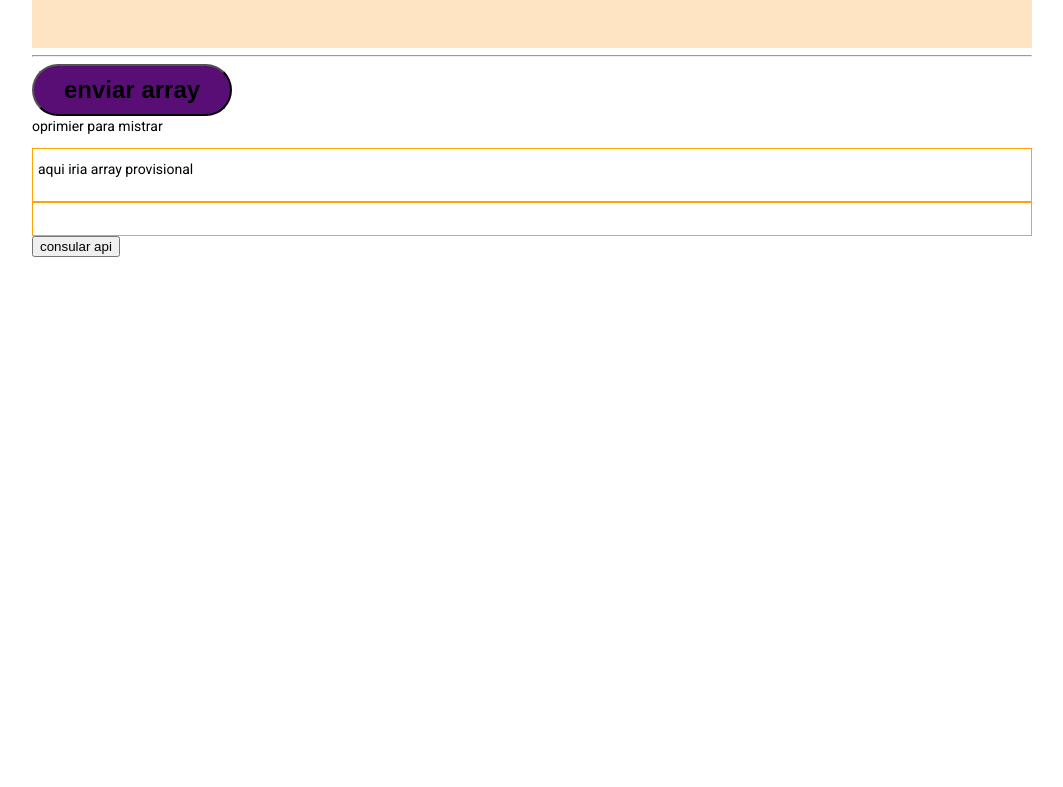
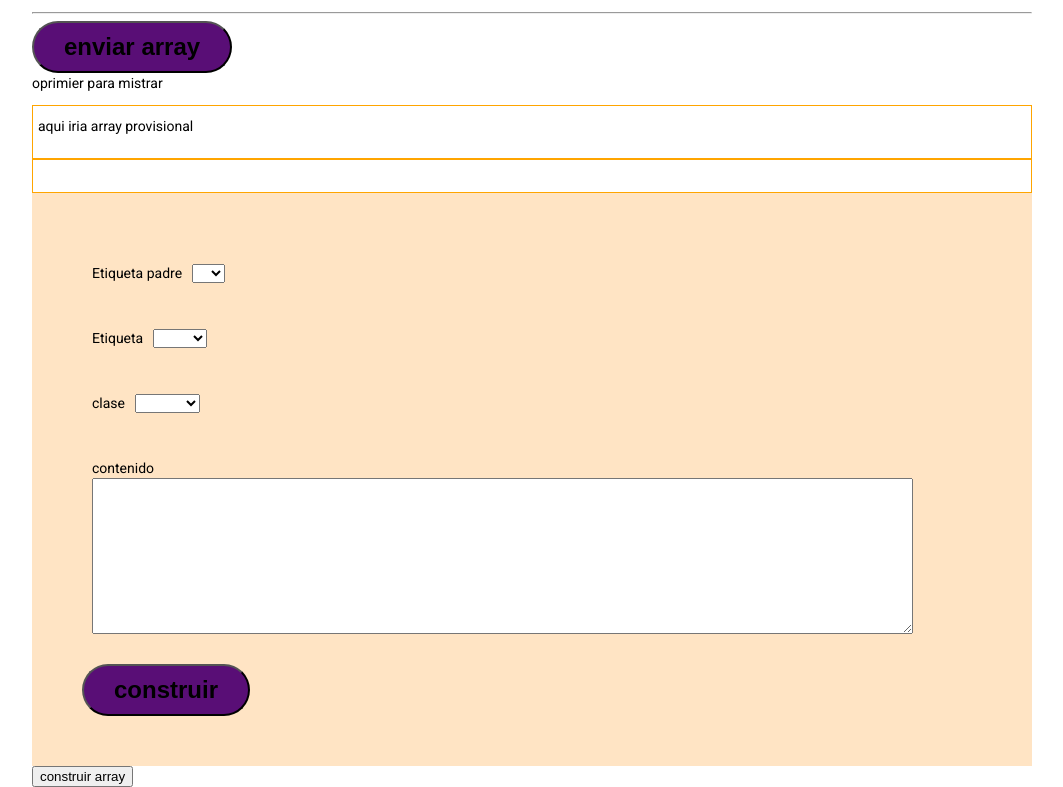
Before and after one commit to anjoalo1/angular-formulario2, an Angular app in the folder formularios2/: page / in a window 1280 px wide. Shown: the part 489-1276 px from the top of the page, without its empty margins (108-1171 px from the left). Before the commit the page ends 800 px from the top, so only its background shows below. Built offline with nearby package versions, Linux system fonts and the light colour scheme.

Commit message:
generando-subcontenido

```diff
--- a/formularios2/src/app/app.component.html
+++ b/formularios2/src/app/app.component.html
@@ -1,4 +1,4 @@
-<h1>Hola mundo principal 123</h1>
+
 <app-formulario></app-formulario>
 
 <router-outlet></router-outlet>
--- a/formularios2/src/app/formulario/formulario.component.html
+++ b/formularios2/src/app/formulario/formulario.component.html
@@ -1,4 +1,6 @@
+<div>
 
+</div>
 <div class="main">
     <form class="container-form" [formGroup]="miFormulario" (ngSubmit)="addPerson(miFormulario)">
 
@@ -18,61 +20,42 @@
                 <!-- estilos para cc clase -->
             <div class="separete-v">
                 <label for="textclase">clase</label>
-            <!--  <input type="text" name="textClase" formControlName="clase"> -->
                 <select name="textclase" formControlName="clase">
                     <option *ngFor ="let cont of clasesCss" value={{cont.clase}} >{{cont.clase}}</option>
                 </select>
             </div>
        </div>
-
-
         <!-- en caso de ser una imagen agregamos la direccion "src" -->
 
         <div class="agrupados" *ngIf="miFormulario.get('etiqueta')?.value=='img'">
-
             <label for="textUrl">url</label>
             <input type="text" name="textUrl" formControlName="url">
         </div>
-
-
 
         <!-- campo dato -->
         <div class="separete-v">
             <label for="textContenido">contenido</label>
             <textarea name="textContenido" cols="100" rows="10" formControlName="contenido"></textarea>
         </div>
-
-
-
-
-
         <!-- campo codigo-->
 
         <div class="agrupados" *ngIf="miFormulario.get('etiqueta')?.value=='Code'">
             <label for="textCodigo">codigo</label>
             <textarea name="textCodigo" cols="100" rows="6" formControlName="codigo"></textarea>
         </div>
-
-
-
             <div class="separete-v">
-
             </div>
-
-
-
-
-
         <input class="boton-enviar" type="submit" value="construir" >
     </form>
+
+    <div>
+        <p>{{arrayProvisional}}</p>
+    </div>
 
 
 
     <div class="presentar-datos" *ngFor="let mi of miarray; let i = index">
             <div><span>clase: </span>{{mi.clase}} <span>contenido: </span>{{mi.contenido}}<span>etiqueta: </span>{{mi.etiqueta}} <span>seccion: </span>{{mi.seccion}}<span>subcontenido: </span>{{mi.subcontenido}}<span>url: </span>{{mi.url}}</div>
-
-
-
             <button class="boton-borrar" type="button" (click)="removeItem2(i)">borrar item {{i}}</button>
     </div>
 
@@ -83,29 +66,65 @@
     </div>
     <p (click)="mostrarConsole()">oprimier para mistrar</p>
 
-
-
-
-
-
     <div class="presentacion-informacion">
         <p>aqui iria array provisional</p>
-
         <p>{{arrayProvisional}}</p>
     </div>
-
-
-
-
-
 
   <div class="presentacion-informacion">
     <p>{{this.convertirObjetostring}}</p>
   </div>
 
+    <!-- <div>
+        <button (click)="consultarBD()">consular api</button>
+    </div> -->
+
+</div>
+
+
+<!-- segundo formulario para las etiquetas compuestas -->
+
+
+<div class="main">
+
+    <form class="container-form" [formGroup]="miFormulario2" (ngSubmit)="subcontenido2(miFormulario2)">
+
+
+        <div class="separete-v">
+            <label for="selectEtiqueta">Etiqueta padre</label>
+            <select name="selectEtiqueta"  formControlName="etiquetaPadre">
+                <option *ngFor ="let cont of tagPadre" value={{cont.etiqueta}} >{{cont.nombre}}</option>
+            </select>
+        </div>
+
+        <div class="separete-v">
+            <label for="selectEtiqueta">Etiqueta</label>
+            <select name="selectEtiqueta"  formControlName="etiqueta">
+                <option *ngFor ="let cont of clasesCss" value={{cont.etiqueta}} >{{cont.etiqueta}}</option>
+            </select>
+        </div>
+
+            <!-- estilos para cc clase -->
+        <div class="separete-v">
+            <label for="textclase">clase</label>
+            <select name="textclase" formControlName="clase">
+                <option *ngFor ="let cont of clasesCss" value={{cont.clase}} >{{cont.clase}}</option>
+            </select>
+        </div>
+
+        <div class="separete-v">
+            <label for="textContenido">contenido</label>
+            <textarea name="textContenido" cols="100" rows="10" formControlName="contenido"></textarea>
+        </div>
+
+        <input class="boton-enviar" type="submit" value="construir" >
+    </form>
 
     <div>
-        <button (click)="consultarBD()">consular api</button>
+        <button (click)="crearHtml(formulario2Array)">construir array</button>
     </div>
 
+    <div>
+        <p *ngFor="let mi of formulario2Array">{{mi.etiqueta}} {{mi.clase}} {{mi.contenido}}</p>
     </div>
+</div>
--- a/formularios2/src/app/formulario/formulario.component.ts
+++ b/formularios2/src/app/formulario/formulario.component.ts
@@ -6,22 +6,17 @@ import { SavebdService } from '../savebd.service';
 import { HttpClient } from '@angular/common/http';
 
 
-
-
-
 @Component({
   selector: 'app-formulario',
   templateUrl: './formulario.component.html',
   styleUrls: ['./formulario.component.scss']
 })
-export class FormularioComponent implements OnInit {
+export class FormularioComponent implements OnInit{
+
 
   constructor(public json: SavebdService, private http: HttpClient) { }
 
-  ngOnInit(): void {
-  }
-
-
+  ngOnInit(): void {}
 
 
   miarray:Contenido[] =[];
@@ -78,10 +73,6 @@ clasesCss:any[]=[
     contenido: new FormControl(''),
     url: new FormControl(''),
     codigo: new FormControl(''),
-    /* selectsubcon: new FormControl(''),
-      subconetiqueta: new FormControl(''),
-      subconclase: new FormControl(''),
-      checkbox:new FormControl('') */
       subconcontenido: new FormControl(''),
 
   })
@@ -94,12 +85,6 @@ clasesCss:any[]=[
     this.contenido= this.miFormulario.get('contenido')?.value;
     this.url= this.miFormulario.get('url')?.value;
     this.codigo= this.miFormulario.get('codigo')?.value;
-   /*  this.selectsubcon= this.miFormulario.get('selectsubcon')?.value;
-    console.log(this.selectsubcon);
-
-    this.subconetiqueta=this.miFormulario.get('subconetiqueta')?.value;
-    this.subconclase=this.miFormulario.get('subconclase')?.value;*/
-    this.subconcontenido=this.miFormulario.get('subconcontenido')?.value;
 
     console.log(this.etiqueta, this.contenido)
 
@@ -111,7 +96,6 @@ clasesCss:any[]=[
       clase:`${this.clase}`,
       contenido:`${this.contenido}`,
       url:`${this.url}`,
-   /*    selectsubcon:`${this.selectsubcon}`, */
       subcontenido:this.arraysub,
       codigo:`${this.codigo}`
       };
@@ -138,7 +122,10 @@ clasesCss:any[]=[
  generarHTML(arr:Contenido[]) {
   let resultado="";
     this.arrayContenido=[];
-
+    this.ArrayEtiquetas=[];
+    this.arrayAllTag=[];
+    this.convertirObjetostring=""
+    this.convertirObjeto="";
     for (const obj of arr) {
 
 
@@ -148,7 +135,7 @@ clasesCss:any[]=[
       this.arrayAllTag.push(`<${obj.etiqueta} class='${obj.clase}'>${obj.contenido}</${obj.etiqueta}>`);
 
 
-      console.log("arrayAlltag", this.arrayAllTag);
+      //console.log("arrayAlltag", this.arrayAllTag);
        this.convertirObjeto = {...this.arrayAllTag};
       console.log("convirtienrod", this.convertirObjeto);
       this.convertirObjetostring = JSON.stringify(this.convertirObjeto);
@@ -178,4 +165,83 @@ clasesCss:any[]=[
   }
 
 
+
+
+
+/* aquqqi va el segundo formulario o */
+tagPadre:any[]=[
+  {"etiqueta":"ul", "nombre":"ul"},
+  {"etiqueta":"ol", "nombre":"ol"},
+];
+
+
+
+
+
+etiquetaPadre:string="";
+  etiqueta2:string="";
+  clase2:string="";
+  contenido2:string="";
+
+  formulario2Array:any[]=[];
+  arrayTag2:any[]=[];
+
+  miFormulario2 = new FormGroup({
+    etiquetaPadre:new FormControl(''),
+    etiqueta: new FormControl(''),
+    clase: new FormControl(''),
+    contenido: new FormControl('')
+  })
+
+  subcontenido2(formulario:FormGroup):void{
+   /*  this.seccion2 = this.miFormulario2.get('')?.value; */
+   console.log(this.miFormulario2.value);
+   /* this.formulario2Array.push(this.miFormulario2.value);
+   console.log("formulario2", this.formulario2Array); */
+
+  const etiquetas = this.miFormulario2.value;
+  this.formulario2Array.push(etiquetas);
+
+  console.log(this.formulario2Array);
+
+
+   /* const  array2 = ["<li>hola mundo</li>"];
+   const objeto1: { [key: string]: any } =   {"0":"<p class='parrafo'>asfasfa parrafo</p>","1":"<p class='parrafo'>asfasfa parrafo</p>","2":"<p class='parrafo'>asfasfa parrafo</p>"};
+   objeto1["subcontenido"] = array2;
+   console.log(objeto1);
+ */
+  }
+
+
+  crearHtml(array:any){
+
+    const apertura = array[0].etiquetaPadre;
+    const cierre = array[0].etiquetaPadre;
+
+    const tagApertura =`<${apertura}>`;
+    const tagCierre =`</${apertura}>`;
+
+
+    for(const obj of array){
+
+      let etiqueta = `<${obj.etiqueta}>${obj.contenido}</${obj.etiqueta}>`;
+      this.arrayTag2.push(etiqueta);
+    }
+
+    this.arrayTag2.unshift(tagApertura);
+    this.arrayTag2.push(tagCierre);
+    console.log(this.arrayTag2);
+    this.convertirObjeto["subcontenido"]=this.arrayTag2;
+    console.log(this.convertirObjeto);
+   /*  this.convertirObjetostring["subcontenido"]=this.arrayTag2 */
+   console.log(JSON.stringify(this.convertirObjeto));
+
+  }
+
+
+
+
+
+
+
 }
```
Lines whose indentation alone changed are shown as unchanged.
